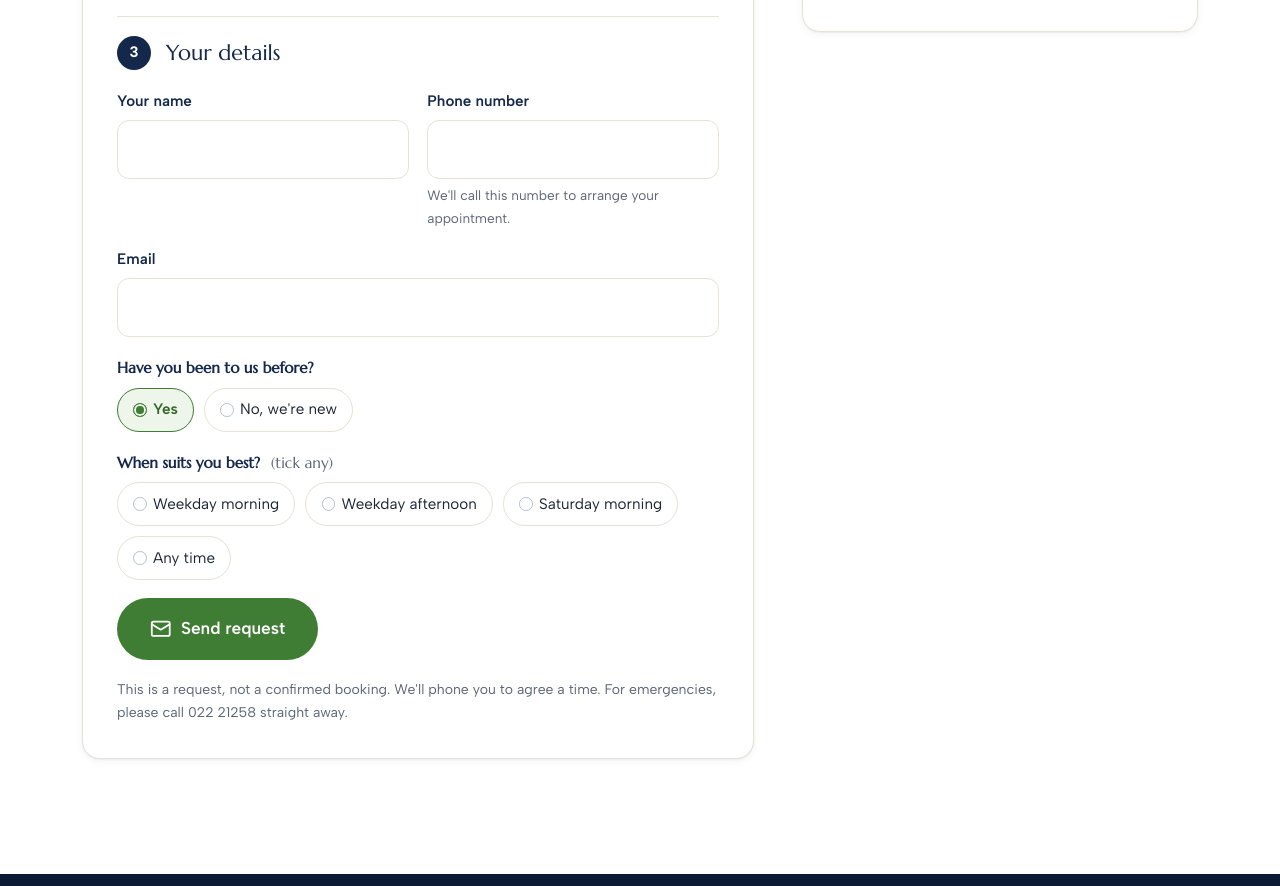
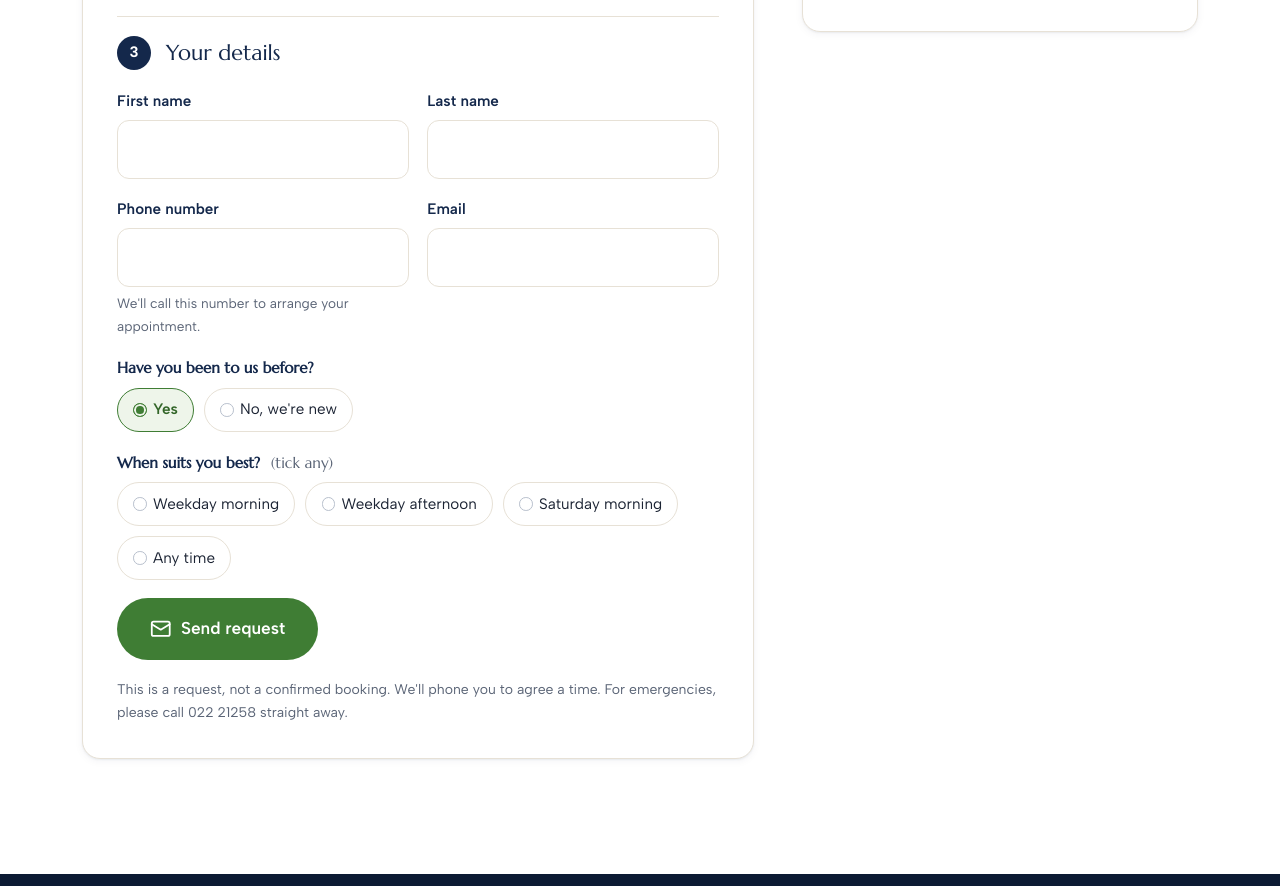
Before and after one commit to raykingston/kingstoncrowelyveterinary, a plain HTML site: page site/book.html in a window 1280 px wide. Shown: the part 1623-2509 px from the top of the page. Drawn offline with Linux system fonts and the light colour scheme.

Commit message:
Some refactors

```diff
--- a/site/book.html
+++ b/site/book.html
@@ -76,7 +76,7 @@
           <!-- Requests are emailed via FormSubmit (https://formsubmit.co). To send them to a different inbox,
                change the email address at the end of the action URL below (see site/README.md). -->
           <form class="form" action="https://formsubmit.co/ajax/raykingston@hotmail.com" method="POST" data-contact-form
-                data-subject="Appointment request: {service} for {pet_name}"
+                data-subject="Request appointment - {service} - {first_name} {last_name}"
                 data-success="Thank you! We've received your request and will phone you to arrange a time, usually within one working day.">
 
             <fieldset class="form-step">
@@ -133,18 +133,24 @@
               <legend><span class="form-step__num" aria-hidden="true">3</span>Your details</legend>
               <div class="form__row">
                 <div class="field">
-                  <label for="r-name">Your name</label>
-                  <input id="r-name" name="name" type="text" autocomplete="name" required>
+                  <label for="r-first">First name</label>
+                  <input id="r-first" name="first_name" type="text" autocomplete="given-name" required>
                 </div>
+                <div class="field">
+                  <label for="r-last">Last name</label>
+                  <input id="r-last" name="last_name" type="text" autocomplete="family-name" required>
+                </div>
+              </div>
+              <div class="form__row">
                 <div class="field">
                   <label for="r-phone">Phone number</label>
                   <input id="r-phone" name="phone" type="tel" autocomplete="tel" required aria-describedby="r-phone-hint">
                   <p class="field__hint" id="r-phone-hint">We'll call this number to arrange your appointment.</p>
                 </div>
-              </div>
-              <div class="field">
-                <label for="r-email">Email</label>
-                <input id="r-email" name="email" type="email" autocomplete="email" required>
+                <div class="field">
+                  <label for="r-email">Email</label>
+                  <input id="r-email" name="email" type="email" autocomplete="email" required>
+                </div>
               </div>
               <fieldset class="pill-group">
                 <legend>Have you been to us before?</legend>
```
Also changed, not shown: 1 other file.
